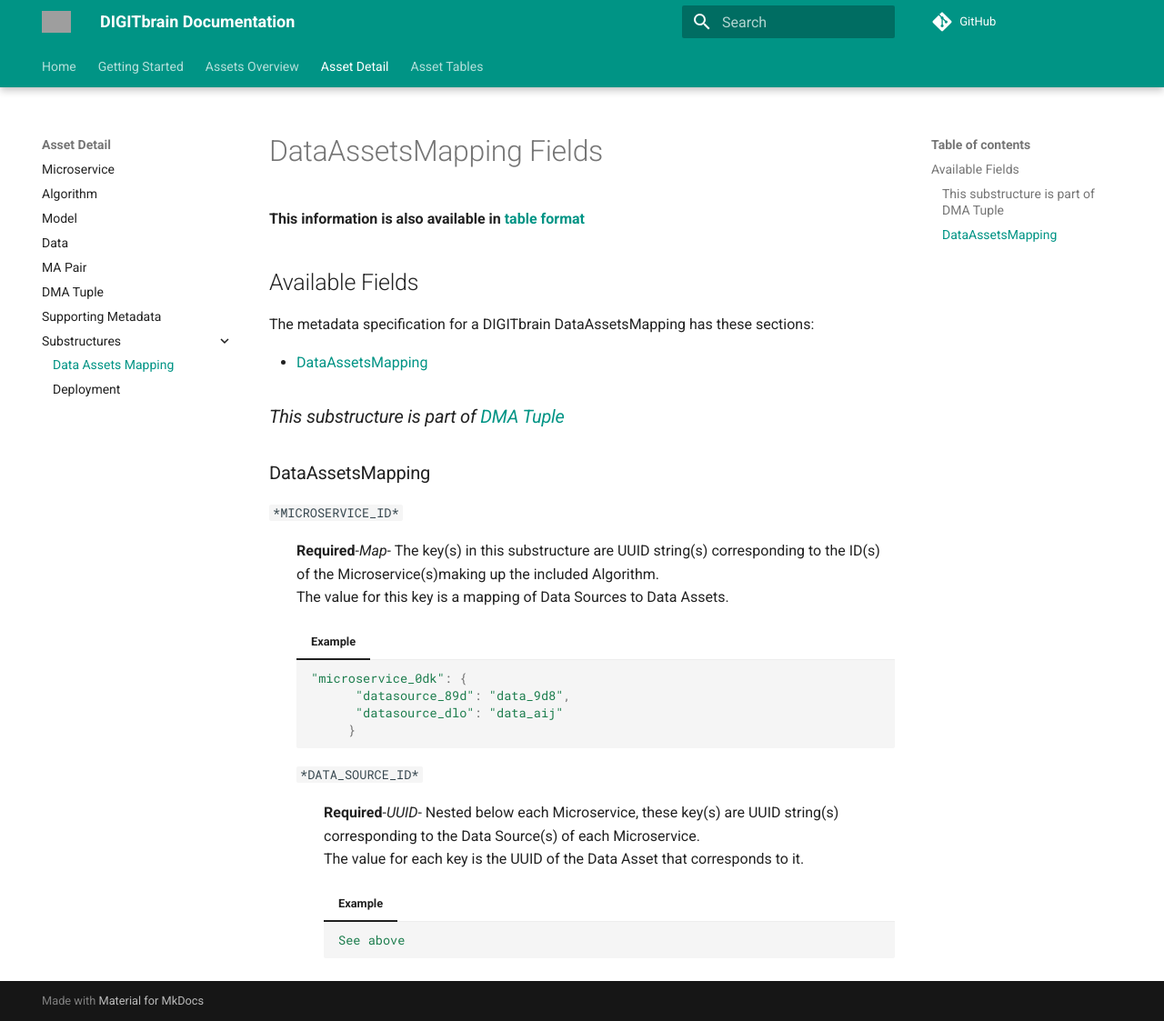
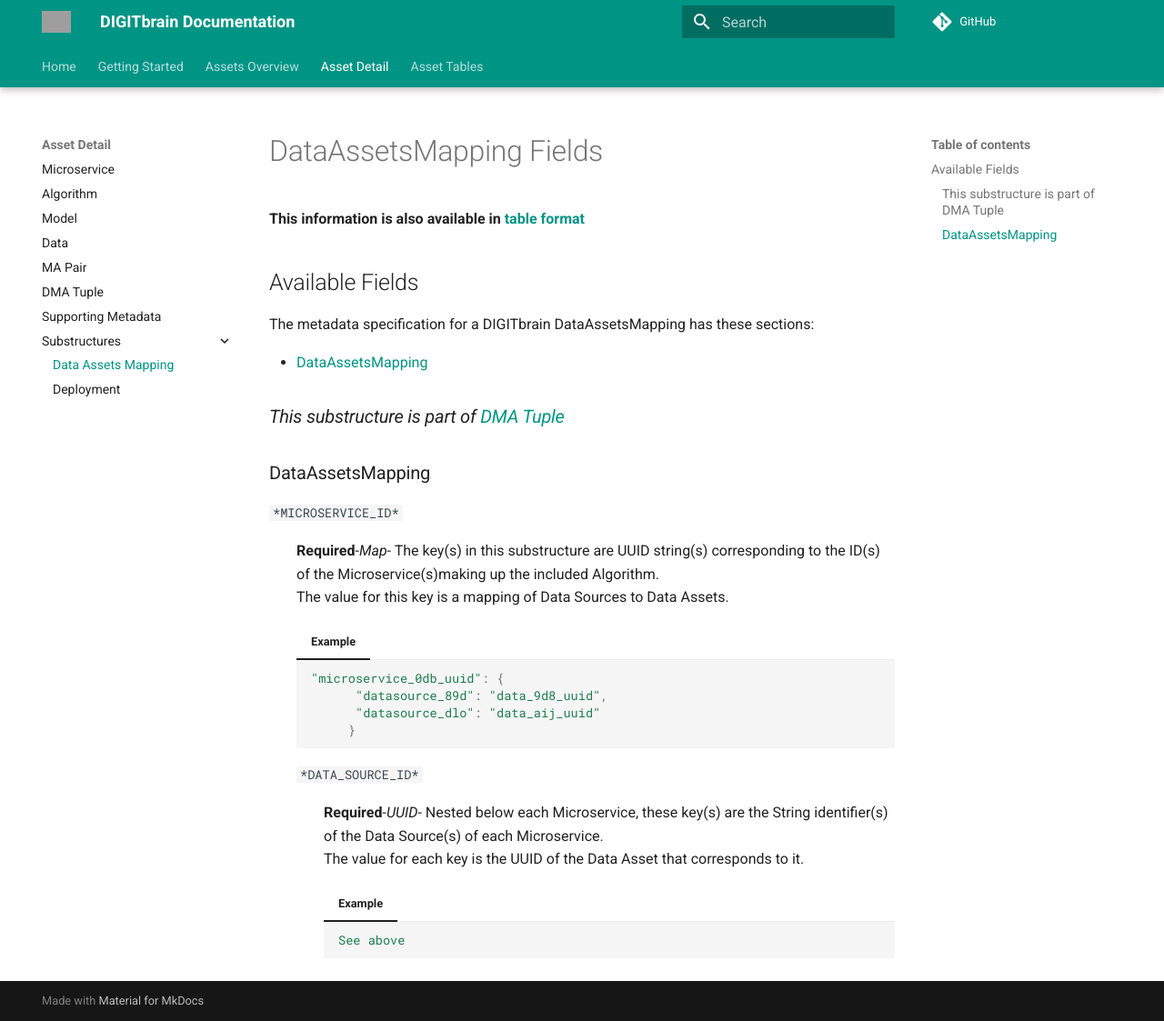
Before and after one commit to DIGITbrain/digitbrain.github.io, an MkDocs documentation site: the page built from docs/attributes/dataassetsmapping.md, in a window 1280 px wide and 1123 px high. Shown: the whole window at 91% size. Built offline with MkDocs 1.6.1 and Material for MkDocs 9.7.7, drawn with Linux system fonts in a browser that asks for light colours; comment, search, counter and statistics services are not loaded; grey boxes are pictures that could not be loaded.

Commit message:
feat(DMA): improve DataAssetsMapping examples [AUTO]

````diff
--- a/docs/attributes/dataassetsmapping.md
+++ b/docs/attributes/dataassetsmapping.md
@@ -24,18 +24,18 @@ has these sections:
 
 
 `*MICROSERVICE_ID* `{ #microservice_id- }
-:   **Required**-*Map*- The key(s) in this substructure are UUID string(s) corresponding to the ID(s) of the Microservice(s)making up the included Algorithm. <br> The value for this key is a mapping of Data Sources to Data Assets.
+:   **Required**-*Map<String, UUID>*- The key(s) in this substructure are UUID string(s) corresponding to the ID(s) of the Microservice(s)making up the included Algorithm. <br> The value for this key is a mapping of Data Sources to Data Assets.
 
     === "Example"
         ``` yaml
-        "microservice_0dk": {
-              "datasource_89d": "data_9d8",
-              "datasource_dlo": "data_aij"
+        "microservice_0db_uuid": {
+              "datasource_89d": "data_9d8_uuid",
+              "datasource_dlo": "data_aij_uuid"
              }
         ```
 
     `*DATA_SOURCE_ID* `{ #data_source_id- }
-:   **Required**-*UUID*- Nested below each Microservice, these key(s) are UUID string(s) corresponding to the Data Source(s) of each Microservice. <br> The value for each key is the UUID of the Data Asset that corresponds to it.
+:   **Required**-*UUID*- Nested below each Microservice, these key(s) are the String identifier(s) of the Data Source(s) of each Microservice. <br> The value for each key is the UUID of the Data Asset that corresponds to it.
 
         === "Example"
             ``` yaml
````
Also changed, not shown: docs/tables/dataassetsmapping.md (+6 -6 lines).
